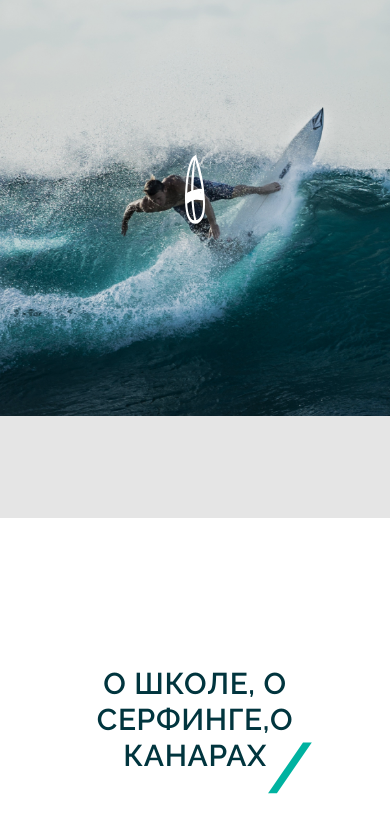
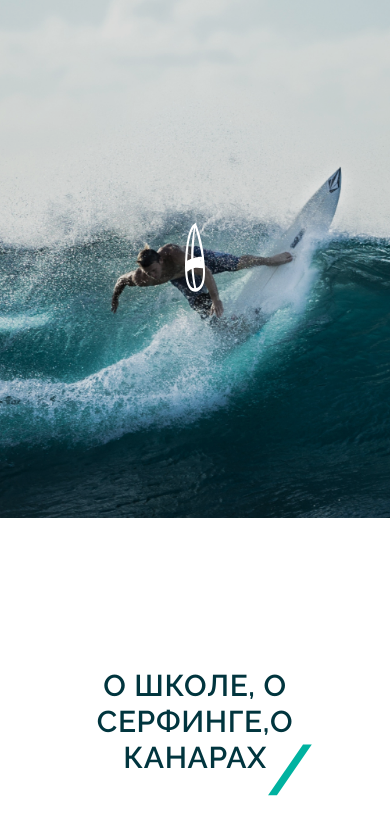
Before and after one commit to AlexSvistunov/Layout, a plain HTML site: page homework-wave/index.html in a window 390 px wide. Shown: the part 326-1147 px from the top of the page. Drawn offline with nearby package versions, Linux system fonts and the light colour scheme; files whose address does not match are found by name.

Commit message:
fix adaptive mistake(header__content vh)

```diff
--- a/homework-wave/css/style.css
+++ b/homework-wave/css/style.css
@@ -1017,6 +1017,7 @@ margin
 
 
 
+
 }
 
 @media(max-width:1150px) {
@@ -1229,12 +1230,12 @@ margin
         z-index: 999;
     }
 
-    .header__content-inner {
-        margin-bottom: 100px;
-    }
-
     .socials {
         margin-bottom: 50px;
+    }
+
+    .header__content-inner {
+        min-height: 100vh;
     }
 }
 
```
